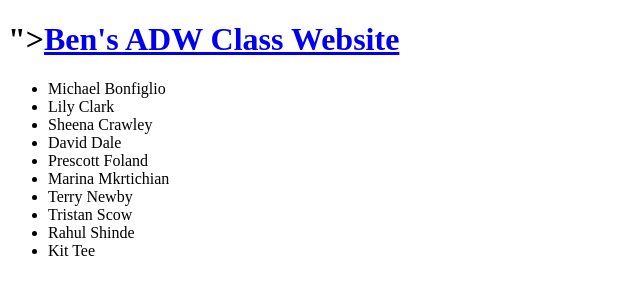
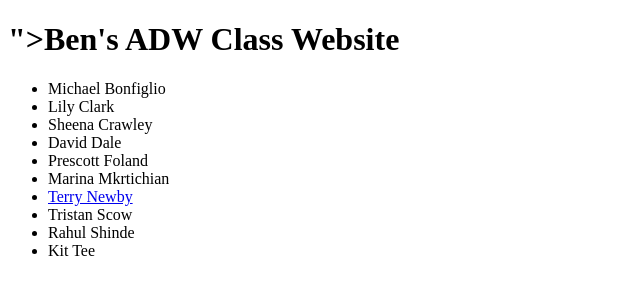
Before and after one commit to mica-gd-431-kutil/awd, a plain HTML site: page index.html in a window 1280 px wide. Shown: the whole page, without its empty margins (0-640 px from the left). Drawn offline with Linux system fonts and the light colour scheme.

Commit message:
Update index.html

```diff
--- a/index.html
+++ b/index.html
@@ -5,7 +5,7 @@
   </head>
 
   <body>
-    <h1>"><a href="http://newbzz.github.io/awd-1">Ben's ADW Class Website</a></h1>
+    <h1>">Ben's ADW Class Website</h1>
     <ul>
       <li>Michael Bonfiglio</li>
       <li>Lily Clark</li>
@@ -13,7 +13,7 @@
       <li>David Dale</li>
       <li>Prescott Foland</li>
       <li>Marina Mkrtichian</li>
-      <li>Terry Newby</li>
+      <li><a href="http://newbzz.github.io/awd">Terry Newby</a></li>
       <li>Tristan Scow</li>
       <li>Rahul Shinde</li>
       <li>Kit Tee</li>
```
